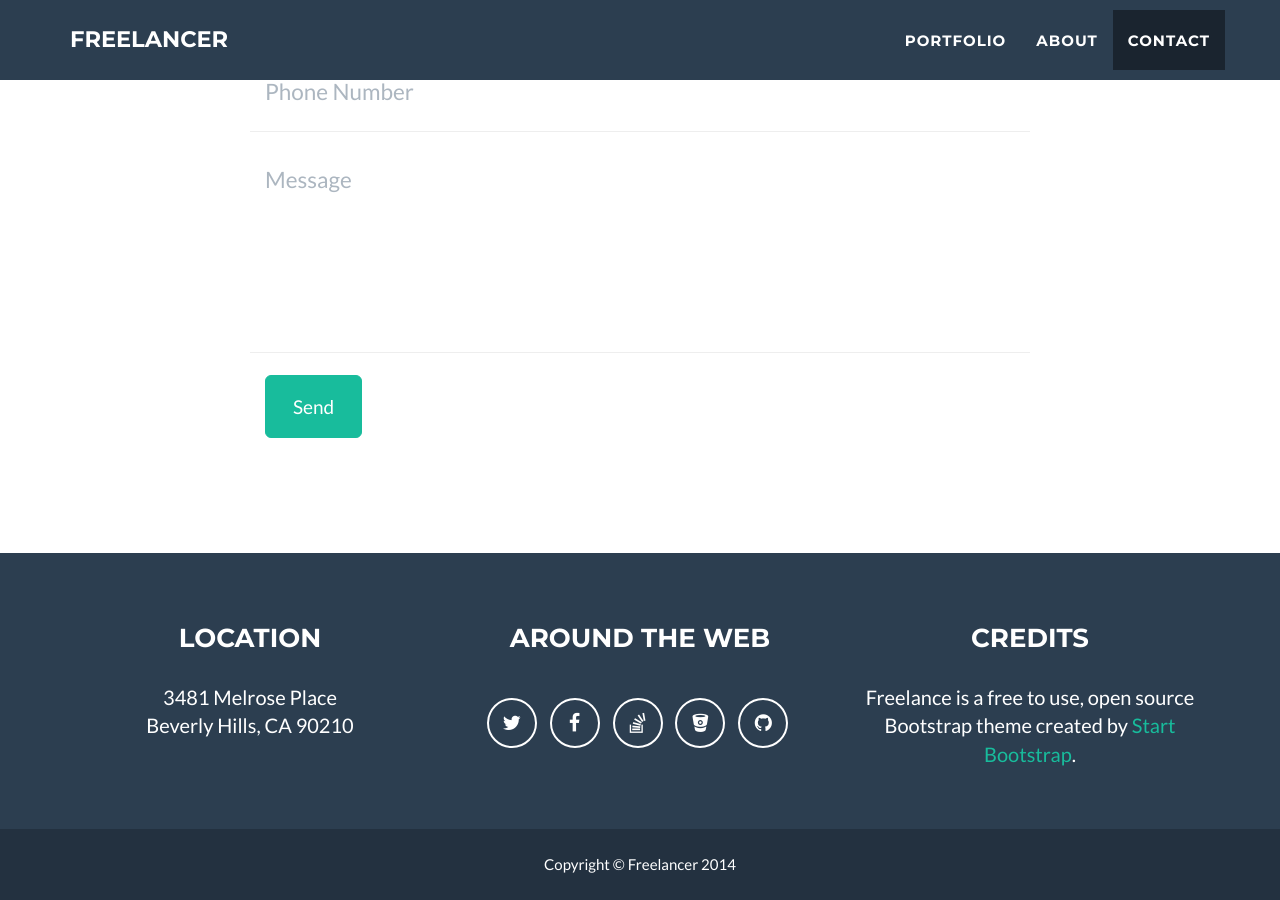
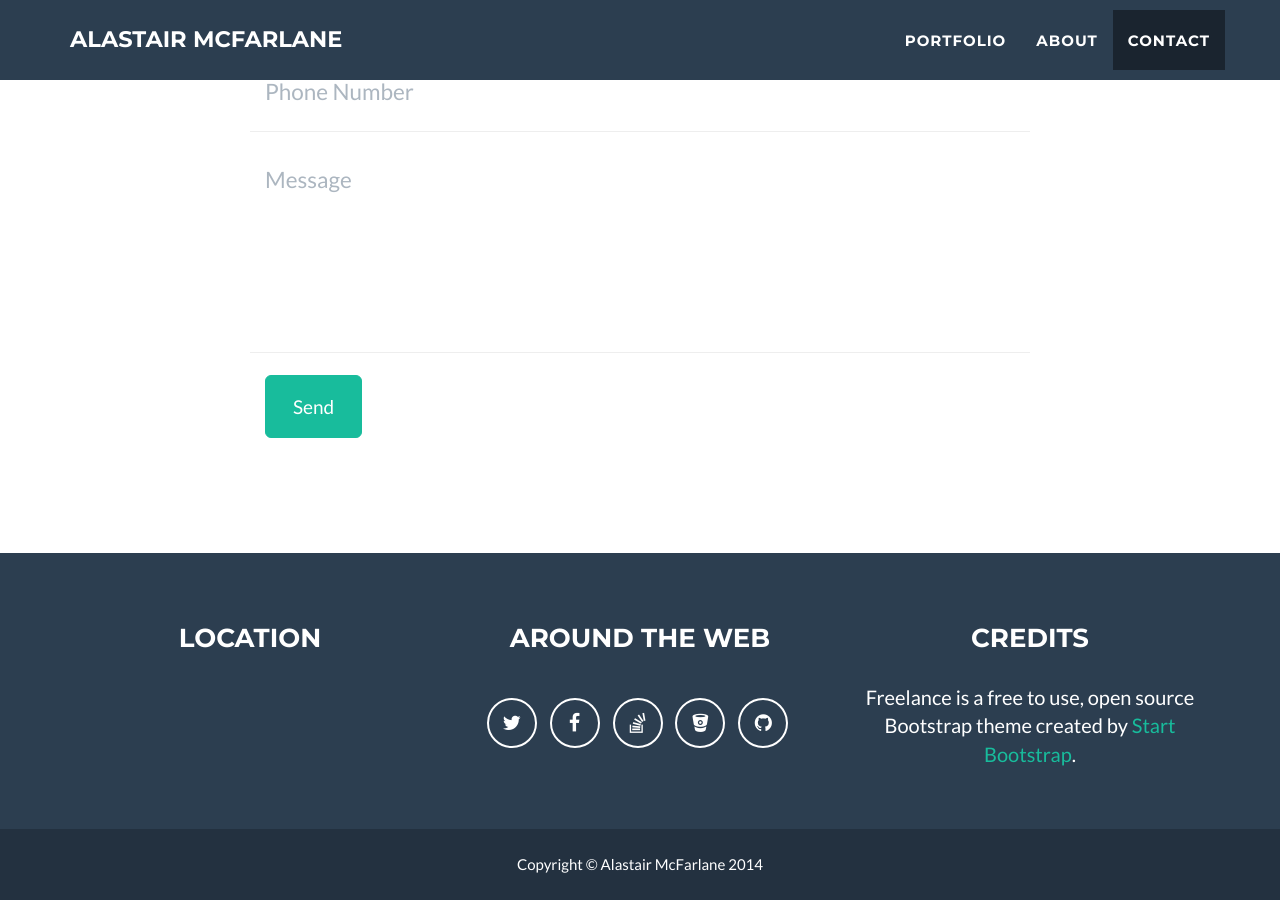
Before and after one commit to alitheg/alitheg.github.io, a Jekyll site: the page built from index.html, in a window 1280 px wide and 900 px high, scrolled down 2590 px. Built offline with Jekyll 4.4.1, drawn with Linux system fonts in a browser that asks for light colours; some of the changed text lies outside the part shown.

Commit message:
Update _config.yml

```diff
--- a/_config.yml
+++ b/_config.yml
@@ -1,7 +1,7 @@
 # Site settings
-title: Freelancer
-email: your-email@domain.com
-description: "Write an awesome description for your new site here. You can edit this line in _config.yml. It will appear in your document head meta (for Google search results) and in your feed.xml site description."
+title: Alastair McFarlane
+email: alastair@alastairmcfarlane.co.uk
+description: "Developer. Architect. Problem Solver."
 
 # Color settings (hex-codes without the leading hash-tag)
 color:
@@ -12,20 +12,20 @@ color:
 # Social networks usernames (many more available: google-plus, flickr, dribbble, pinterest, instagram, tumblr, linkedin, etc.)
 social:
   - title: twitter
-    url: http://twitter.com/jekyllrb
+    url: http://twitter.com/alitheg
   - title: facebook
     url:
   - title: stack-overflow
-    url: http://stackoverflow.com/questions/tagged/jekyll
+    url: http://stackoverflow.com/users/1254863/alitheg
   - title: bitbucket
-    url: http://bitbucket.org/jekyll
+    url: https://bitbucket.org/alitheg/
   - title: github
-    url: http://github.com/jekyll
+    url: http://github.com/alitheg
 
 # Postal address (add as many lines as necessary)
 address:
-  - line: 3481 Melrose Place
-  - line: Beverly Hills, CA 90210
+  - line:
+  - line:
 
 # Build settings
 markdown: kramdown
```
